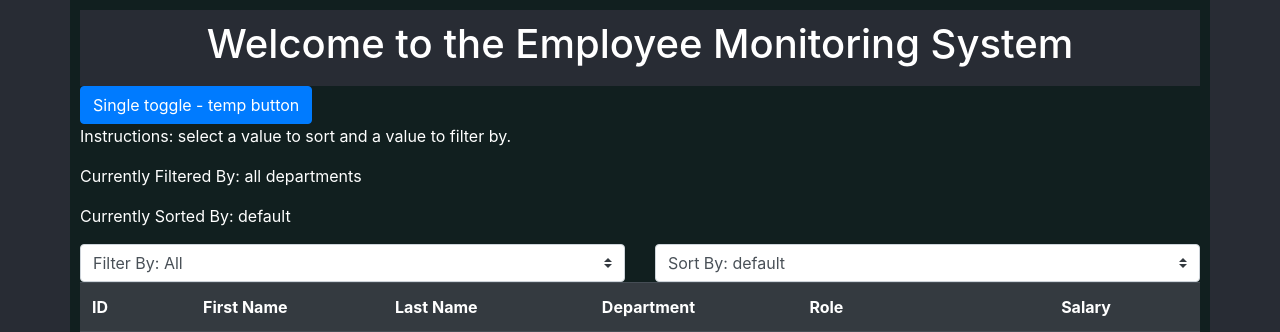
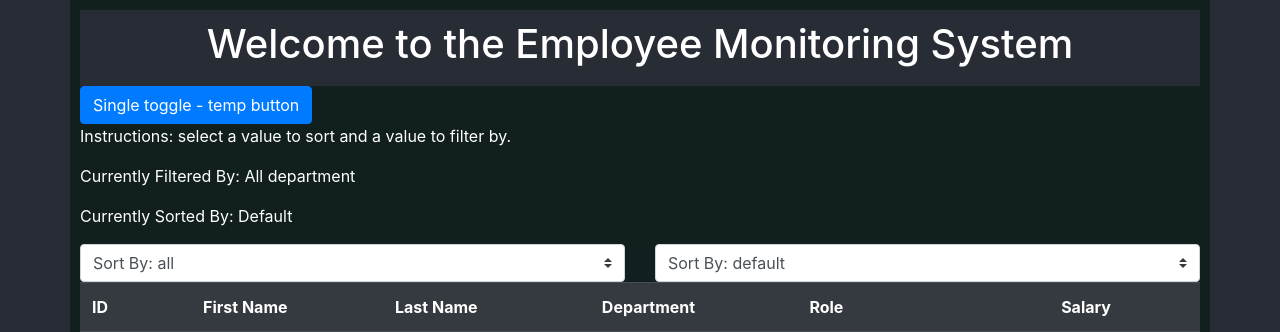
Before and after one commit to GormTheWyrm/BCReactEmplyeeDirectory, a React (Create React App) app: page / in a window 1280 px wide. Shown: the top 332 px of the page. Built offline with nearby package versions, Linux system fonts and the light colour scheme; the HTML template or start-up script is replaced by a standard one.

Commit message:
filter now works

```diff
--- a/src/components/OptionsTab.js
+++ b/src/components/OptionsTab.js
@@ -18,10 +18,10 @@ function OptionsTab(props) {
 
                         {/* this calls SetFilter*/}
                         <option defaultValue="all">Sort By: all </option>
-                        <option value="propaganda">Filter By: Propaganda Department</option>
-                        <option value="executive">Filter By: Executive Department </option>
-                        <option value="acquisitions">Filter By: Acquisitions Department</option>
-                        <option value="intelligence">Filter By: Intelligence Department</option>
+                        <option value="Propaganda">Filter By: Propaganda Department</option>
+                        <option value="Executive">Filter By: Executive Department </option>
+                        <option value="Acquisitions">Filter By: Acquisitions Department</option>
+                        <option value="Intelligence">Filter By: Intelligence Department</option>
                         <option value="all">Filter By: All</option>
                     </select>
                 </div>
--- a/src/pages/Directory.js
+++ b/src/pages/Directory.js
@@ -8,23 +8,32 @@ import EmployeeList from "../utils/EmployeeList.json"
 
 class Directory extends React.Component {
     state = {
-        filter: "all",  //ideally I shoudl add some code to change things into lowercase
-        sort: "default",
+        filter: "All",  //ideally I shoudl add some code to change things into lowercase
+        sort: "Default",
         viewList: EmployeeList
         //this should initialize view list to the json data
     };
-
-    //need to pass methods down to components and bring back effects from event to this compoenent
-
-    // setfilter
-    //setSort
 
     setFilter = (event) => {
         console.log("setFilter function");
         let myFilter = event.target.value;
         console.log(myFilter);
-        this.setState({filter: myFilter});
-        //need to make it rerender now!
+        this.setState({ filter: myFilter });
+
+        let newArray= EmployeeList.filter(emp => emp.department === myFilter);
+
+        // let newArray = EmployeeList.filter(function (emp) {
+        //     if (emp.department === myFilter){
+        //         return emp;
+        //         }
+        // });
+
+
+    if(myFilter === "all") {
+    this.setState({ viewList: EmployeeList });    //Worked!
+} else {
+    this.setState({ viewList: newArray });    //did not work!
+}
 
 
 
@@ -80,8 +89,8 @@ class Directory extends React.Component {
 componentDidMount() {
     //runs after output is rendered to DOM...
     //so put anything that needs to function each time compenent is rendered here
-        console.log("mount: Employee List");
-        console.log(EmployeeList);
+    console.log("mounted");
+    // console.log(EmployeeList);
 }
 componentDidUpdate() {
     //must have a condition if set state here
```
Lines whose indentation alone changed are shown as unchanged.
